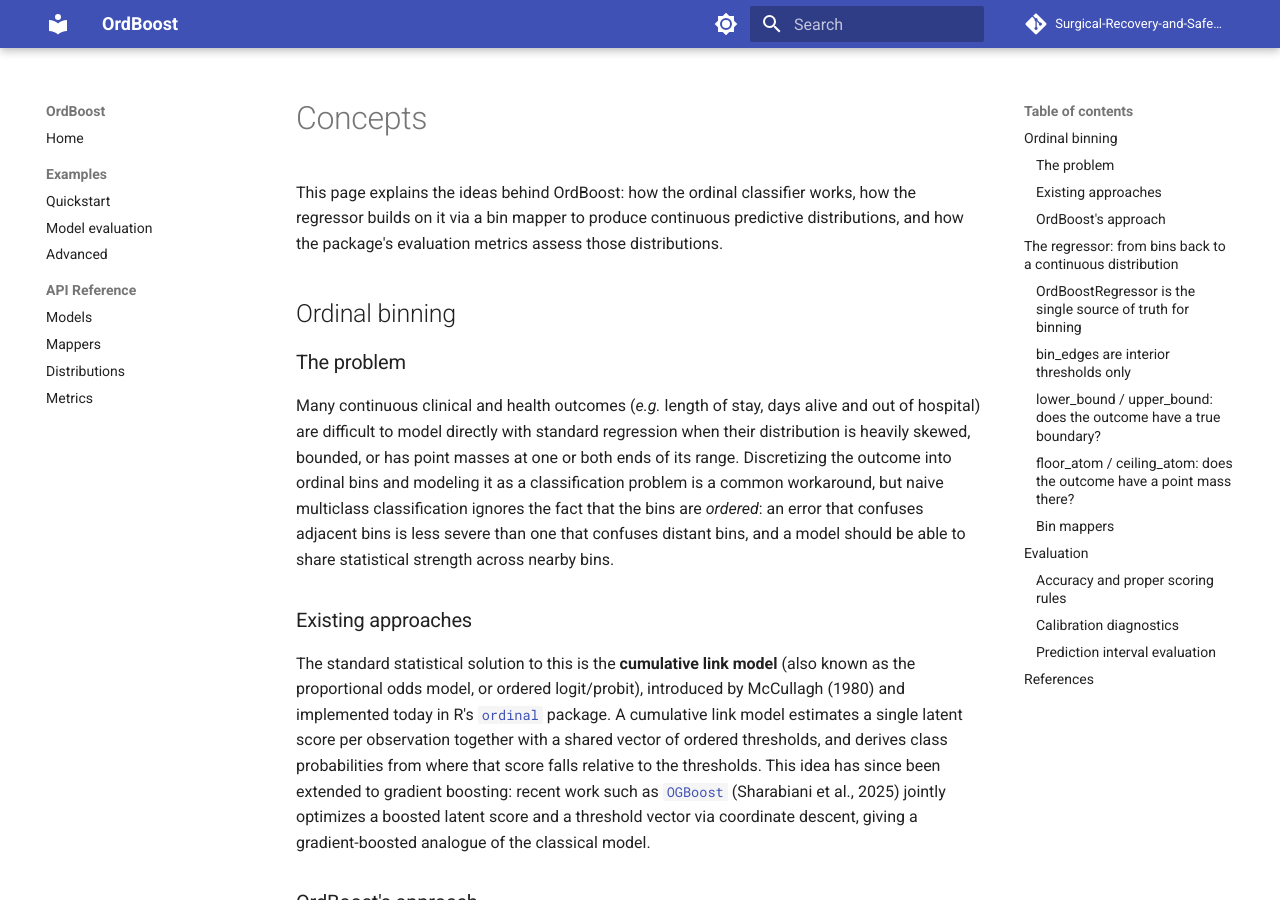
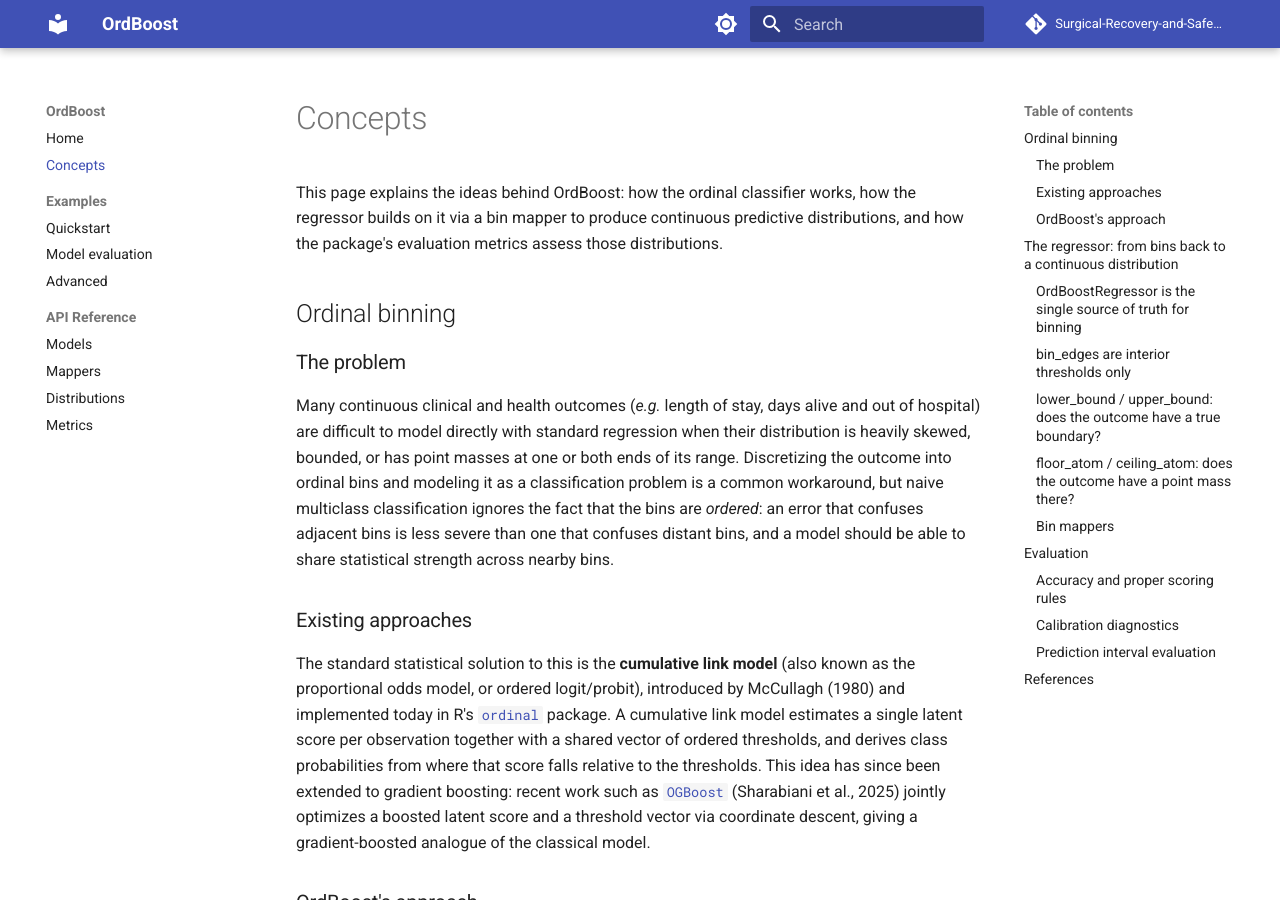
Before and after one commit to Surgical-Recovery-and-Safety-Lab/ordboost, an MkDocs documentation site: the page built from docs/concepts.md, in a window 1280 px wide and 900 px high. Built offline with MkDocs 1.6.1 and Material for MkDocs 9.7.7, drawn with Linux system fonts in a browser that asks for light colours; comment, search, counter and statistics services are not loaded.

Commit message:
Added the concepts page to the mkdocs file

```diff
--- a/mkdocs.yml
+++ b/mkdocs.yml
@@ -54,6 +54,7 @@ extra_javascript:
 
 nav:
   - Home: index.md
+  - Concepts: concepts.md
   - Examples:
       - Quickstart: examples/quickstart.md
       - Model evaluation: examples/evaluation.md
```
